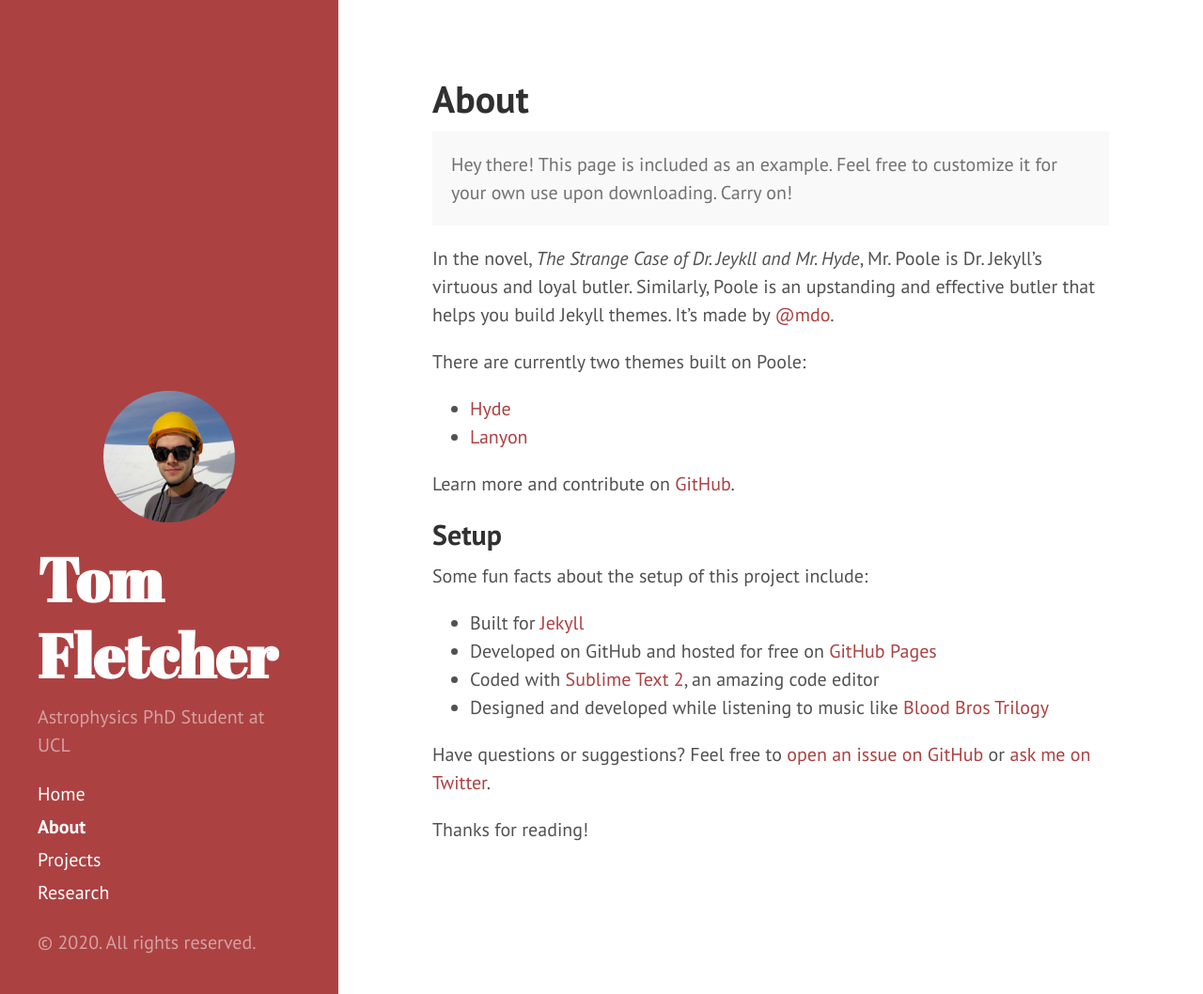
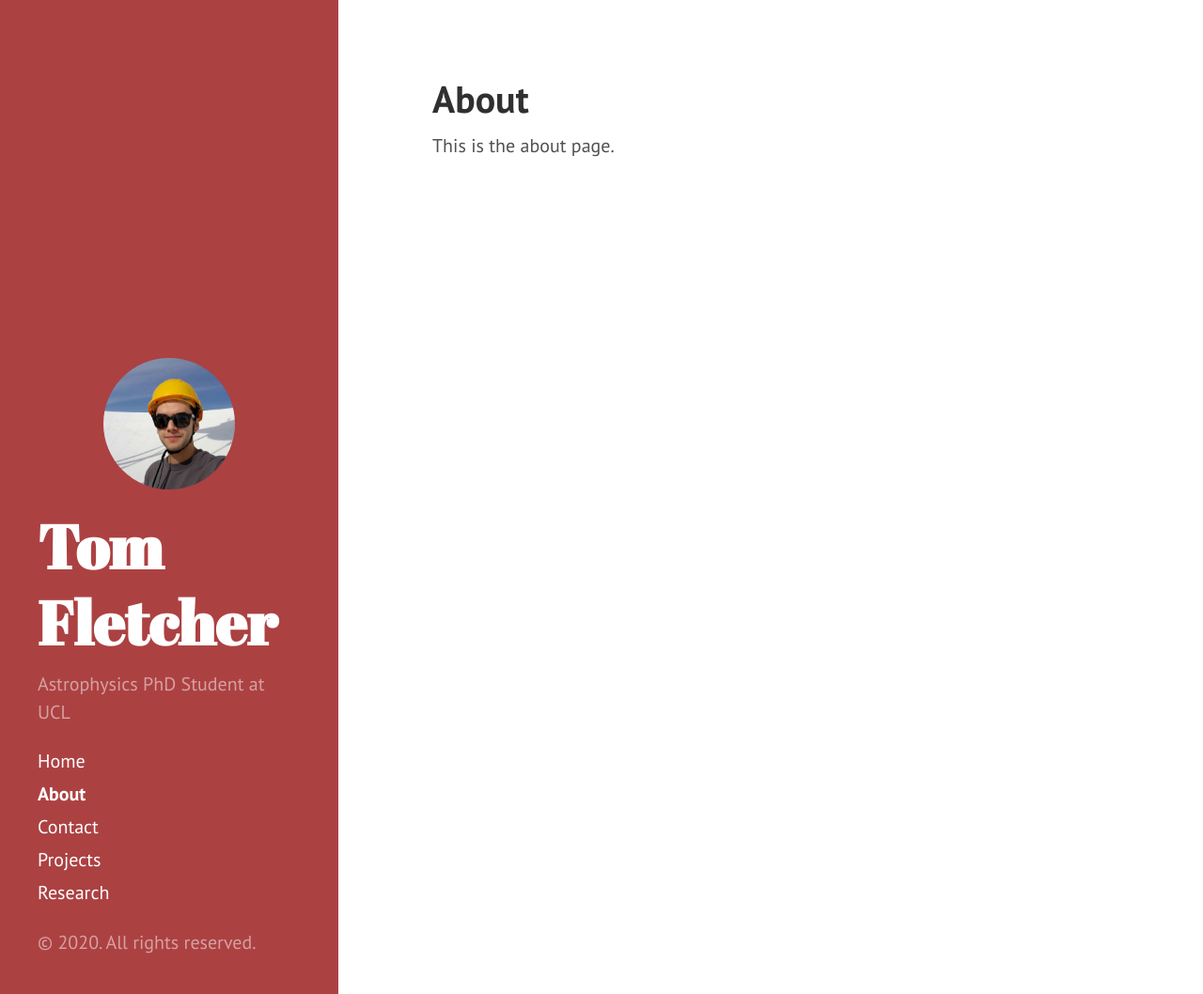
Before and after one commit to tomjf/tomjf.github.io, a Jekyll site: the page built from about.md, in a window 1280 px wide and 1058 px high. Shown: the whole window at 94% size. Built offline with Jekyll 4.4.1, drawn with Linux system fonts in a browser that asks for light colours.

Commit message:
content updates

```diff
--- a/about.md
+++ b/about.md
@@ -1,30 +1,7 @@
 ---
+title: About
 layout: page
-title: About
+order: 2
 ---
 
-<p class="message">
-  Hey there! This page is included as an example. Feel free to customize it for your own use upon downloading. Carry on!
-</p>
-
-In the novel, *The Strange Case of Dr. Jeykll and Mr. Hyde*, Mr. Poole is Dr. Jekyll's virtuous and loyal butler. Similarly, Poole is an upstanding and effective butler that helps you build Jekyll themes. It's made by [@mdo](https://twitter.com/mdo).
-
-There are currently two themes built on Poole:
-
-* [Hyde](http://hyde.getpoole.com)
-* [Lanyon](http://lanyon.getpoole.com)
-
-Learn more and contribute on [GitHub](https://github.com/poole).
-
-## Setup
-
-Some fun facts about the setup of this project include:
-
-* Built for [Jekyll](http://jekyllrb.com)
-* Developed on GitHub and hosted for free on [GitHub Pages](https://pages.github.com)
-* Coded with [Sublime Text 2](http://sublimetext.com), an amazing code editor
-* Designed and developed while listening to music like [Blood Bros Trilogy](https://soundcloud.com/maddecent/sets/blood-bros-series)
-
-Have questions or suggestions? Feel free to [open an issue on GitHub](https://github.com/poole/issues/new) or [ask me on Twitter](https://twitter.com/mdo).
-
-Thanks for reading!
+This is the about page.
```
Also changed, not shown: contact.md (added, +7 -0 lines).
